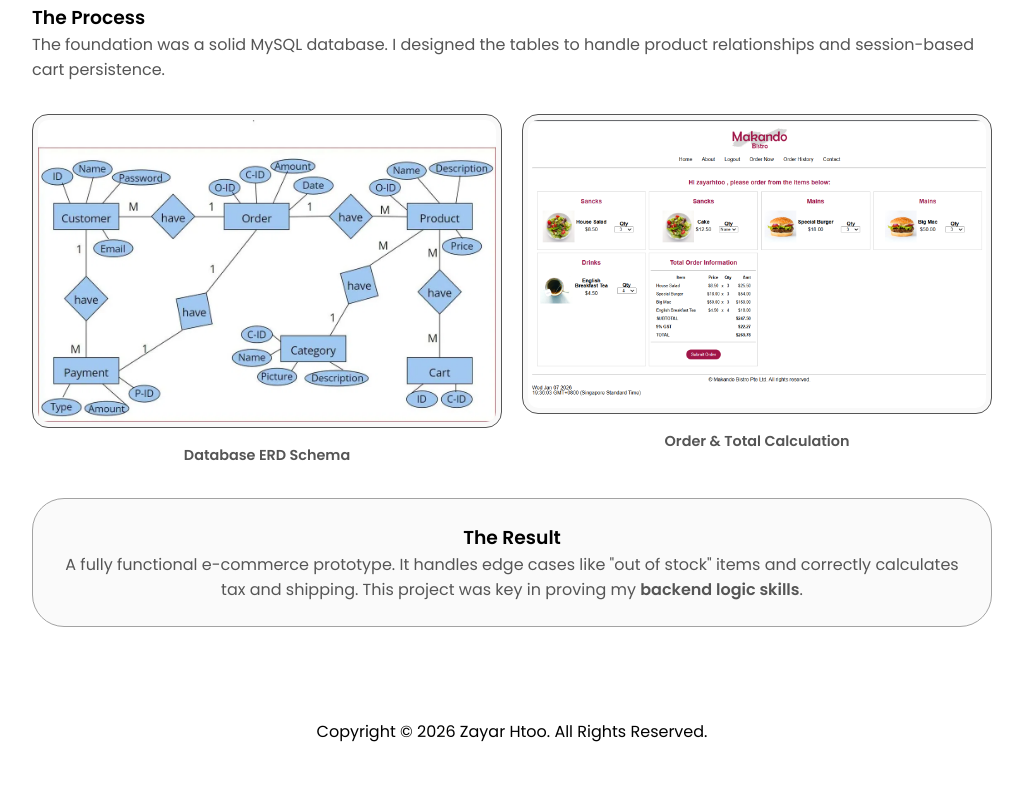
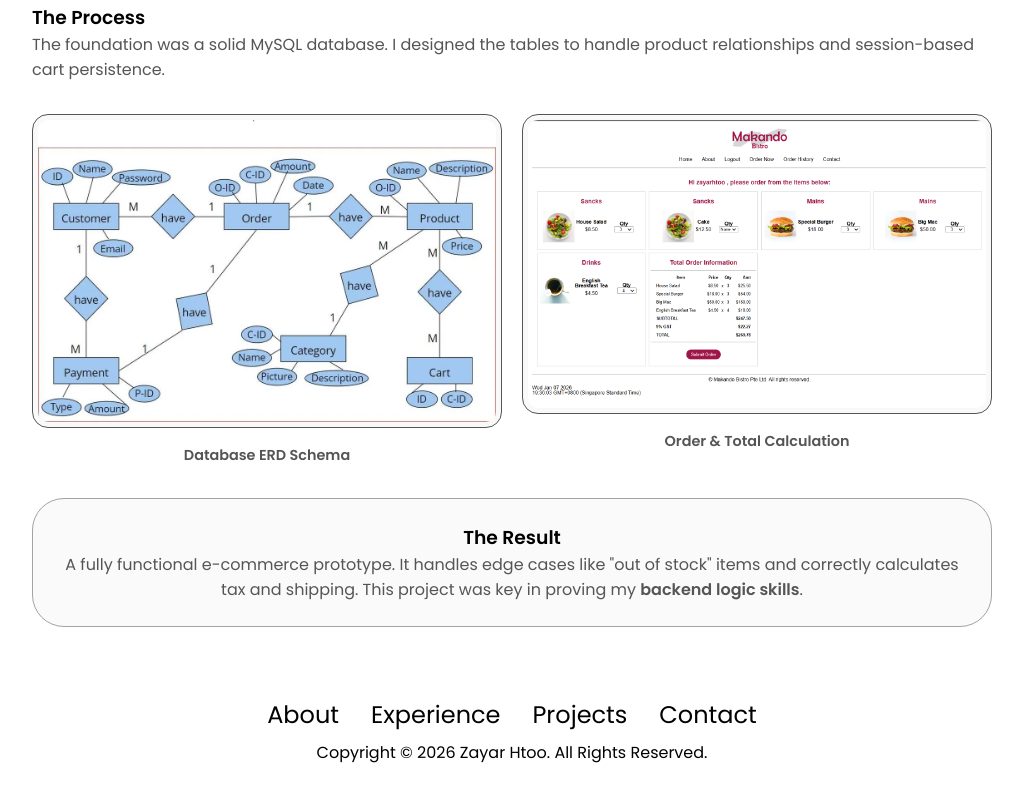
Before and after one commit to Adam2370499/zayarhtoo_portfolio, a plain HTML site: page project3.html in a window 1280 px wide. Shown: the part 584-1385 px from the top of the page, without its empty margins (128-1151 px from the left). Drawn offline with Linux system fonts and the light colour scheme.

Commit message:
Update project3.html

```diff
--- a/project3.html
+++ b/project3.html
@@ -84,7 +84,21 @@
         </div>
     </section>
 
-    <footer><p>Copyright &#169; 2026 Zayar Htoo. All Rights Reserved.</p></footer>
+    <footer>
+        <nav>
+            <div class="nav-links-container">
+                <ul class="nav-links">
+                <li><a href="#about">About</a></li>
+                <li><a href="#experience">Experience</a></li>
+                <li><a href="#projects">Projects</a></li>
+                <li><a href="#contact">Contact</a></li>
+            </ul>
+            </div>
+        </nav>
+
+        <p>Copyright &#169; 2026 Zayar Htoo. All Rights Reserved.</p>
+     </footer>
     <script src="script.js"></script>
 </body>
+
 </html>
```
